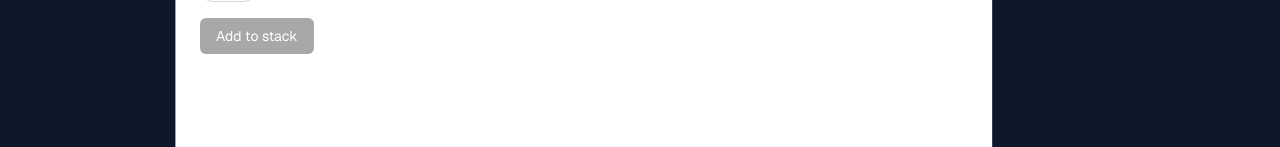
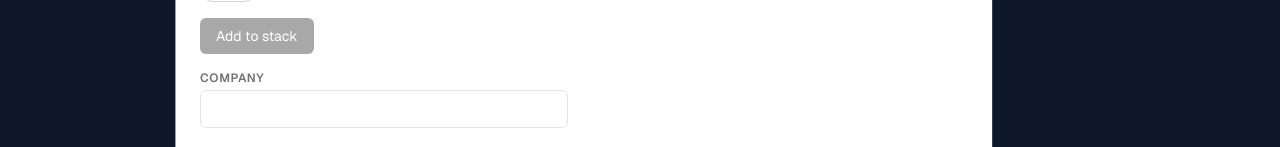
Before and after one commit to Jonathanko52/personal-interface, a Next.js app: page /jobs/new in a window 1280 px wide. Shown: the part 653-800 px from the top of the page. Built offline with nearby package versions, Linux system fonts and the light colour scheme.

Commit message:
job page update

```diff
--- a/app/jobs/new/page.tsx
+++ b/app/jobs/new/page.tsx
@@ -16,6 +16,7 @@ import { useJobCounts } from "@/app/lib/useJobCounts";
 import { useJobStack } from "@/app/lib/useJobStack";
 import { checkDuplicate, saveJob } from "@/app/lib/jobSave";
 import JobFields from "@/app/components/JobFields";
+import JobIdentityFields from "@/app/components/JobIdentityFields";
 import StackedJobRow from "@/app/components/StackedJobRow";
 import StackedJobDetail from "@/app/components/StackedJobDetail";
 import Toast from "@/app/components/Toast";
@@ -221,14 +222,6 @@ export default function NewJobPage() {
 
           <div className="flex flex-col gap-4">
             <JobFields
-              companyName={companyName}
-              onCompanyNameChange={setCompanyName}
-              jobPosting={jobPosting}
-              onJobPostingChange={setJobPosting}
-              location={location}
-              onLocationChange={setLocation}
-              postingLink={postingLink}
-              onPostingLinkChange={setPostingLink}
               source={source}
               onSourceChange={setSource}
               applyType={applyType}
@@ -248,6 +241,17 @@ export default function NewJobPage() {
             >
               Add to stack
             </button>
+
+            <JobIdentityFields
+              companyName={companyName}
+              onCompanyNameChange={setCompanyName}
+              jobPosting={jobPosting}
+              onJobPostingChange={setJobPosting}
+              location={location}
+              onLocationChange={setLocation}
+              postingLink={postingLink}
+              onPostingLinkChange={setPostingLink}
+            />
           </div>
         </div>
 
```
